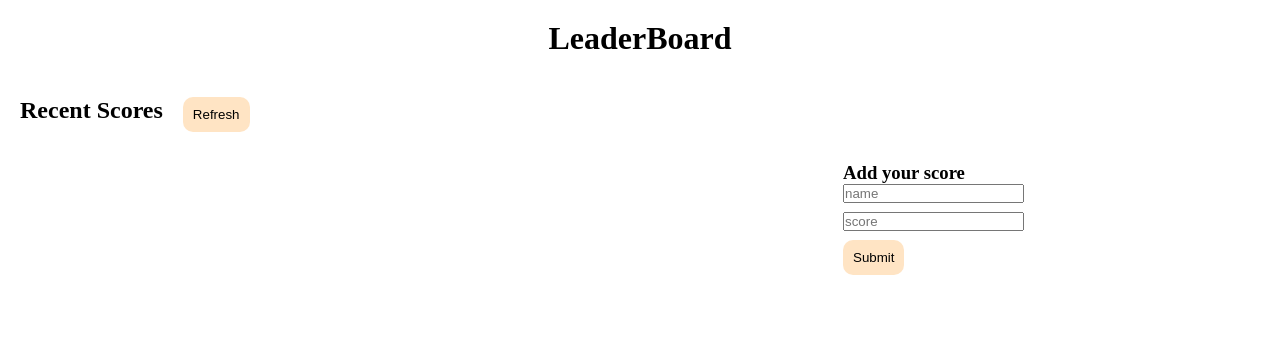
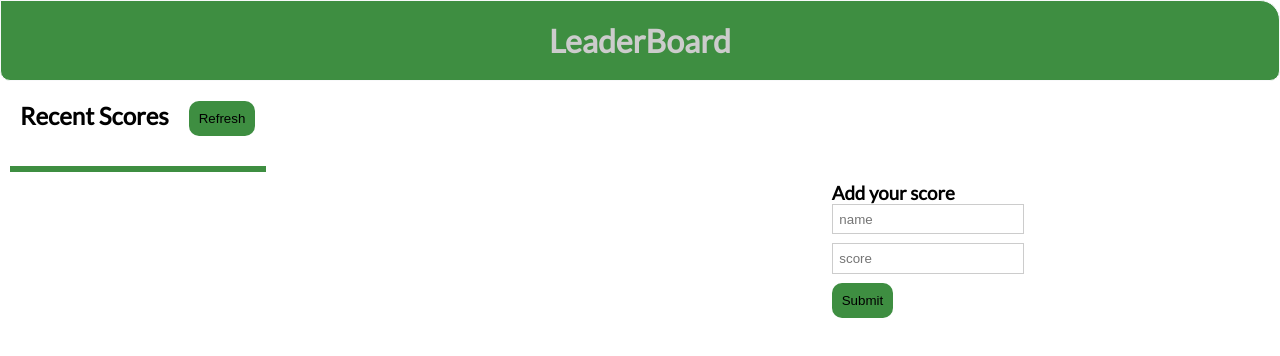
Before and after one commit to AbdifatahYasin1/Leaderboard, a website built with webpack: page src/index.html in a window 1280 px wide. Built offline with nearby package versions, Linux system fonts and the light colour scheme.

Commit message:
Add styling to the leaderBoard

```diff
--- a/src/modules/renderData.js
+++ b/src/modules/renderData.js
@@ -5,7 +5,10 @@ export const renderScore = (allusers) => {
   const allUsers = (allusers.result);
   let items = '';
   allUsers.forEach((allUsers) => {
-    items += `<li class="listItem">${allUsers.user}:<span> ${allUsers.score}</span></li>`;
+    items += `
+
+
+    <li class="listItem">${allUsers.user}:<span> ${allUsers.score}</span></li> <hr>`;
     scoredisplay.innerHTML = items;
   });
 };
--- a/src/style.css
+++ b/src/style.css
@@ -1,12 +1,25 @@
+@import url('https://fonts.googleapis.com/css2?family=Lato&display=swap');
+
 * {
   padding: 0;
   margin: 0;
   box-sizing: border-box;
 }
 
+body {
+  font-family: 'Lato', sans-serif;
+}
+
 .center {
   text-align: center;
   padding: 20px;
+  border: 1px solid #f8f9fa;
+  border-top-left-radius: 1px;
+  border-top-right-radius: 20px;
+  border-bottom-right-radius: 10px;
+  border-bottom-left-radius: 10px;
+  background: #3e8e41;
+  color: #ccc;
 }
 
 .recent {
@@ -21,9 +34,10 @@ form {
 }
 
 .scores {
-  background-color: blanchedalmond;
   width: 20%;
   margin: 10px;
+  border: 3px solid #3e8e41;
+  background: #f8f9fa;
 }
 
 .scores ul li {
@@ -36,12 +50,28 @@ input {
 }
 
 button {
-  background-color: bisque;
+  background-color: #3e8e41;
   border: none;
   padding: 10px;
   border-radius: 10px;
 }
 
 button:hover {
-  background-color: blanchedalmond;
+  background-color: #3e8e41;
 }
+
+.name,
+.score {
+  width: 100%;
+  padding: 0.5em;
+  border: 1px solid #ccc;
+  box-sizing: border-box;
+}
+
+button * {
+  background-color: #4caf50;
+  color: white;
+  padding: 0.5em 1em;
+  border: none;
+  cursor: pointer;
+}
```
